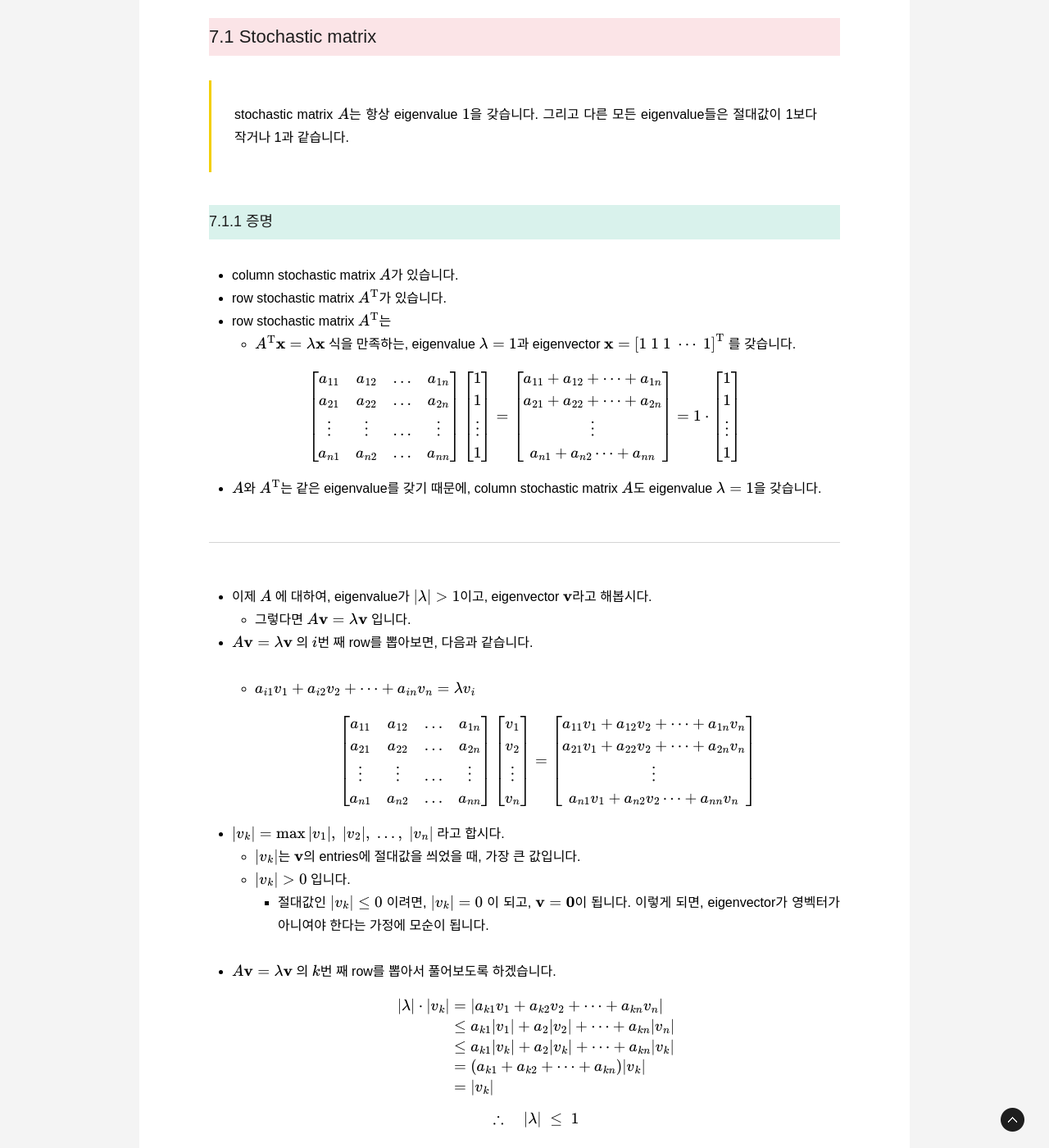
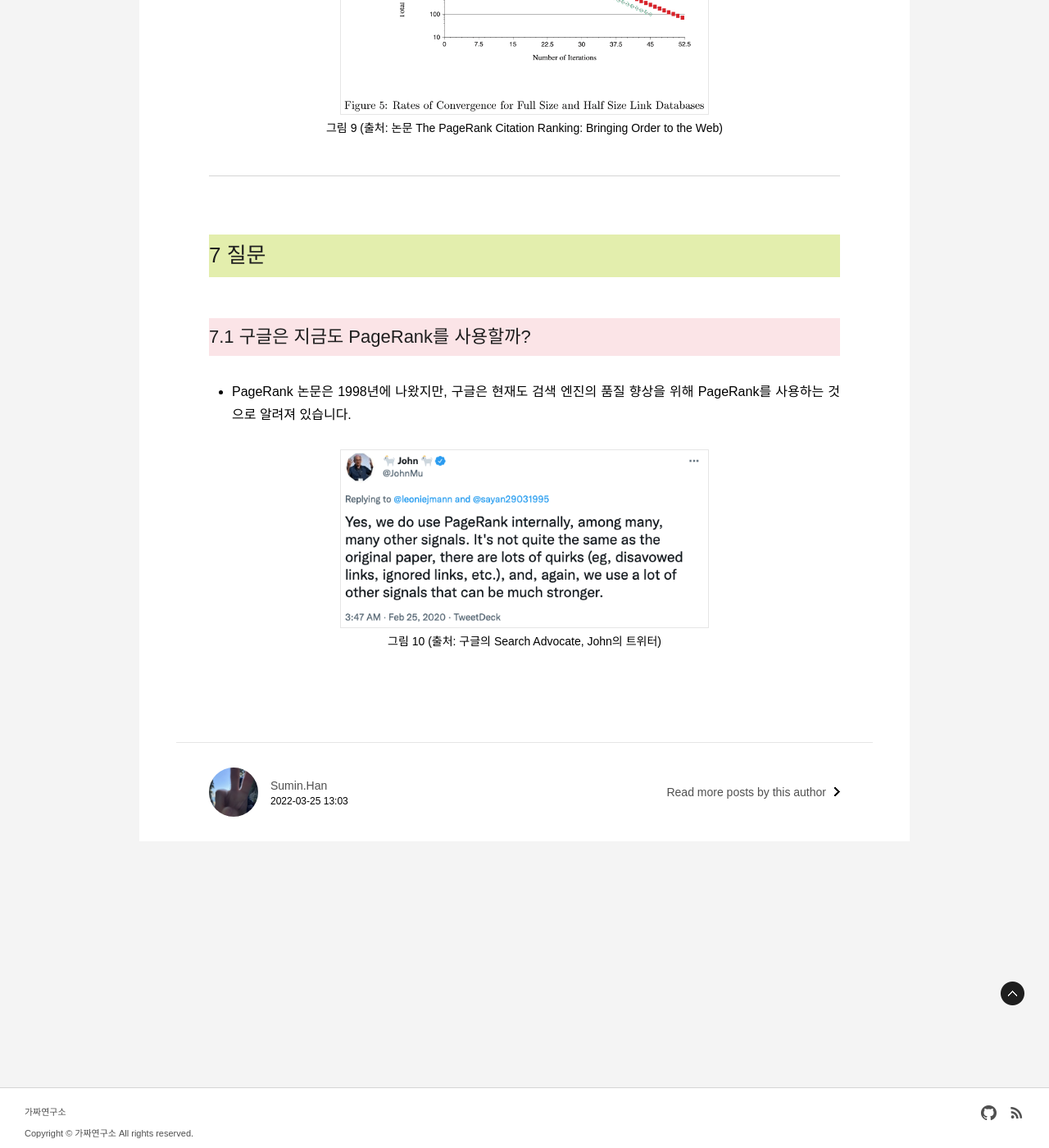
Before and after one commit to Pseudo-Lab/graph, a Jekyll site: the page built from _posts/2022-03-25-The-PageRank-Citation-Ranking-Bringing-Order-to-the-Web.md, in a window 1280 px wide and 1400 px high, scrolled down 15788 px. Shown: the whole window at 82% size. Built offline with Jekyll 4.4.1, drawn with Linux system fonts in a browser that asks for light colours; some web fonts are replaced; formulas are drawn with MathJax 3; comment, search, counter and statistics services are not loaded; some of the changed text lies outside the part shown.

Commit message:
Update post

```diff
--- a/_posts/2022-03-25-The-PageRank-Citation-Ranking-Bringing-Order-to-the-Web.md
+++ b/_posts/2022-03-25-The-PageRank-Citation-Ranking-Bringing-Order-to-the-Web.md
@@ -35,9 +35,6 @@
     1. ~~Simple~~ PageRank 계산 예시
 1. PageRank의 결과
     1. Convergence Properties
-1. \+ PageRank를 이해하는 데 필요한 수학
-    1. Stochastic matrix
-    1. Perron-Frobenius theorem
 1. \+ 질문
 
 ---
@@ -335,7 +332,7 @@
 - (e.g.) spider trap 문제가 발생하는 경우 (그림 6)
     - iteration 1과 iteration 4의 rank는 동일합니다. 따라서, rank가 수렴하지 않고, 무한히 반복됩니다.
 
-<img src="/files/posts/The-PageRank-Citation-Ranking-Bringing-Order-to-the-Web/fig_05.png" alt="그림 6 (출처: 논문 The PageRank Citation Ranking: Bringing Order to the Web)" width="250px">
+<img src="/files/posts/The-PageRank-Citation-Ranking-Bringing-Order-to-the-Web/fig_05.png" alt="그림 6 (출처: 논문 The PageRank Citation Ranking: Bringing Order to the Web)" width="400px">
 
 <p></p>
 
@@ -355,7 +352,7 @@
 - (e.g.) dead end 문제가 발생하는 경우 (그림 7)
     - 모든 node의 rank가 모두 0으로 수렴합니다.
 
-<img src="/files/posts/The-PageRank-Citation-Ranking-Bringing-Order-to-the-Web/fig_06.png" alt="그림 7 (출처: CS224W 4. Link Analysis: PageRank)" width="250px">
+<img src="/files/posts/The-PageRank-Citation-Ranking-Bringing-Order-to-the-Web/fig_06.png" alt="그림 7 (출처: CS224W 4. Link Analysis: PageRank)" width="350px">
 
 - 해결 방법은 밑에서 알아보도록 하겠습니다.
 
@@ -364,8 +361,9 @@
 - 논문에서는 dead end를 모두 제거한 후에, rank를 계산했습니다.
 - 논문의 **2.7 Dangling Links**을 보면, 다음과 같이 나와있습니다.
 
-    > dangling links는 다른 페이지의 rank에 직접적인 영향을 미치지 않기 때문에, 모든 PageRank가 계산될 때까지 시스템에서 dangling links를 제거하기만 하면 됩니다.
-    > 제거된 dangling links와 같은 페이지에 있는 다른 edge의 normalization은 약간 변하지만, 큰 영향은 없을 것입니다.
+> dangling links는 다른 페이지의 rank에 직접적인 영향을 미치지 않기 때문에, 모든 PageRank가 계산될 때까지 시스템에서 dangling links를 제거하기만 하면 됩니다.
+
+> 제거된 dangling links와 같은 페이지에 있는 다른 edge의 normalization은 약간 변하지만, 큰 영향은 없을 것입니다.
 
 ---
 
@@ -417,7 +415,7 @@
 
 - 그림 8과 같은 웹 그래프가 있을 때, PageRank를 계산하는 방법에 대해 알아보겠습니다.
 
-<img src="/files/posts/The-PageRank-Citation-Ranking-Bringing-Order-to-the-Web/fig_07.png" alt="그림 8" width="250px">
+<img src="/files/posts/The-PageRank-Citation-Ranking-Bringing-Order-to-the-Web/fig_07.png" alt="그림 8" width="350px">
 
 ### 1. adjacency matrix $A$ 구하기
 
@@ -470,10 +468,10 @@
 $$
 H =
 \begin{bmatrix}
-0 & 0 & 0 & \red0 \\
-\frac{1}{2} & 0 & 1 & \red0 \\
-0 & 1 & 0 & \red0 \\
-\frac{1}{2} & 0 & 0 & \red0
+0 & 0 & 0 & \color{red}{0} \\
+\frac{1}{2} & 0 & 1 & \color{red}{0} \\
+0 & 1 & 0 & \color{red}{0} \\
+\frac{1}{2} & 0 & 0 & \color{red}{0}
 \end{bmatrix}
 $$
 
@@ -495,10 +493,10 @@
 M =
 
 \begin{bmatrix}
-0 & 0 & 0 & \red{\frac{1}{4}} \\
-\frac{1}{2} & 0 & 1 & \red{\frac{1}{4}} \\
-0 & 1 & 0 & \red{\frac{1}{4}} \\
-\frac{1}{2} & 0 & 0 & \red{\frac{1}{4}}
+0 & 0 & 0 & \color{red}{\frac{1}{4}} \\
+\frac{1}{2} & 0 & 1 & \color{red}{\frac{1}{4}} \\
+0 & 1 & 0 & \color{red}{\frac{1}{4}} \\
+\frac{1}{2} & 0 & 0 & \color{red}{\frac{1}{4}}
 \end{bmatrix}
 $$
 
@@ -587,121 +585,14 @@
 - PageRank가 매우 큰 데이터에서도 매우 잘 확장될 것임을 시사합니다.
 
 
-<img src="/files/posts/The-PageRank-Citation-Ranking-Bringing-Order-to-the-Web/fig_08.png" alt="그림 9 (출처: 논문 The PageRank Citation Ranking: Bringing Order to the Web)" width="250px">
+<img src="/files/posts/The-PageRank-Citation-Ranking-Bringing-Order-to-the-Web/fig_08.png" alt="그림 9 (출처: 논문 The PageRank Citation Ranking: Bringing Order to the Web)" width="450px">
 
 ---
 
-# +7 PageRank를 이해하는 데 필요한 수학
+# 7 질문
 
-## 7.1 Stochastic matrix
-
-> stochastic matrix $A$는 항상 eigenvalue $1$을 갖습니다. 그리고 다른 모든 eigenvalue들은 절대값이 1보다 작거나 1과 같습니다.
-
-### 7.1.1 증명
-
-- column stochastic matrix $A$가 있습니다.
-- row stochastic matrix $A^{\text{T}}$가 있습니다.
-- row stochastic matrix $A^{\text{T}}$는
-    - $A^{\text{T}} \textbf{x} = \lambda \textbf{x}$ 식을 만족하는, eigenvalue $\lambda=1$과 eigenvector $\textbf{x} = \begin{bmatrix} 1 \; 1 \; 1 \; \cdots \;1\end{bmatrix}^{\text{T}}$ 를 갖습니다.
-
-$$
-\begin{bmatrix}
-a_{11} & a_{12} & \dots &   a_{1n} \\
-a_{21} &a_{22} &  \dots & a_{2n}  \\
-\vdots & \vdots & \dots & \vdots \\
-a_{n1} & a_{n2} & \dots & a_{nn} \end{bmatrix}
-
-\begin{bmatrix}
-1 \\
-1 \\
-\vdots \\
-1
-\end{bmatrix}
-
-=
-
-\begin{bmatrix}
-a_{11}+a_{12}+\cdots+a_{1n} \\
-a_{21}+a_{22}+\cdots+a_{2n} \\
-\vdots \\
-a_{n1}+a_{n2}\cdots+a_{nn}
-\end{bmatrix}
-
-= 1\cdot
-\begin{bmatrix}
-1 \\
-1 \\
-\vdots \\
-1
-\end{bmatrix}
-$$
-
-- $A$와 $A^{\text{T}}$는 같은 eigenvalue를 갖기 때문에, column stochastic matrix $A$도 eigenvalue  $\lambda=1$을 갖습니다.
-
----
-
-- 이제 $A$ 에 대하여, eigenvalue가 $\| \lambda \| > 1$이고, eigenvector $\textbf{v}$라고 해봅시다.
-    - 그렇다면 $A \textbf{v} = \lambda \textbf{v}$ 입니다.
-- $A \textbf{v} = \lambda \textbf{v}$ 의 $i$번 째 row를 뽑아보면, 다음과 같습니다.
-    - $a_{i1}v_1+a_{i2}v_2+\cdots+a_{in}v_n=\lambda v_i$
-
-        $$
-        \begin{bmatrix}
-        a_{11} & a_{12} & \dots &   a_{1n} \\
-        a_{21} &a_{22} &  \dots & a_{2n}  \\
-        \vdots & \vdots & \dots & \vdots \\
-        a_{n1} & a_{n2} & \dots & a_{nn} \end{bmatrix}
-
-        \begin{bmatrix}
-        v_1 \\
-        v_2 \\
-        \vdots \\
-        v_n
-        \end{bmatrix}
-
-        =
-
-        \begin{bmatrix}
-        a_{11}v_1+a_{12}v_2+\cdots+a_{1n}v_n \\
-        a_{21}v_1+a_{22}v_2+\cdots+a_{2n}v_n \\
-        \vdots \\
-        a_{n1}v_1+a_{n2}v_2\cdots+a_{nn}v_n
-        \end{bmatrix}
-        $$
-
-- $\|v_k\| = \max\{\|v_1\|, \; \|v_2\|, \; \dots , \; \|v_n\|\}$ 라고 합시다.
-    - $\|v_k\|$는 $\textbf{v}$의 entries에 절대값을 씌었을 때, 가장 큰 값입니다.
-    - $\|v_k\| > 0$ 입니다.
-        - 절대값인 $\|v_k\| \leq 0$ 이려면, $\|v_k\| = 0$ 이 되고, $\textbf{v} = \textbf{0}$이 됩니다. 이렇게 되면, eigenvector가 영벡터가 아니여야 한다는 가정에 모순이 됩니다.
-- $A \textbf{v} = \lambda \textbf{v}$ 의 $k$번 째 row를 뽑아서 풀어보도록 하겠습니다.
-
-    $$
-    \begin{align*}
-    |\lambda|\cdot |v_k| &= |a_{k1}v_1+a_{k2}v_2+\cdots+a_{kn}v_n|\\
-    & \leq a_{k1}|v_1|+a_2|v_2|+\cdots+ a_{kn}|v_{n}| \\
-    &\leq a_{k1}|v_k|+a_2|v_k|+\cdots+ a_{kn}|v_{k}| \\
-    &=(a_{k1}+a_{k2}+\cdots+a_{kn})|v_k| \\
-    &= |v_k|
-    \end{align*}
-    $$
-
-    $$
-    \therefore \quad |\lambda| \; \leq \; 1
-    $$
-
-## 7.2 Perron-Frobenius theorem
-
-- Perron-Frobenius theorem
-    - $n \times n$ 행렬 $A$의 모든 entries가 양수이면,
-        - unique한 dominant eigenvalue를 갖습니다.
-        - eigenvector의 entries도 양수입니다.
-
----
-
-# +8 질문
-
-## 8.1 구글은 지금도 PageRank를 사용할까?
+## 7.1 구글은 지금도 PageRank를 사용할까?
 
 - PageRank 논문은 1998년에 나왔지만, 구글은 현재도 검색 엔진의 품질 향상을 위해 PageRank를 사용하는 것으로 알려져 있습니다.
 
-<img src="/files/posts/The-PageRank-Citation-Ranking-Bringing-Order-to-the-Web/fig_09.png" alt="그림 10 (출처: 구글의 Search Advocate, John의 트위터)" width="250px">
+<img src="/files/posts/The-PageRank-Citation-Ranking-Bringing-Order-to-the-Web/fig_09.png" alt="그림 10 (출처: 구글의 Search Advocate, John의 트위터)" width="450px">
```
